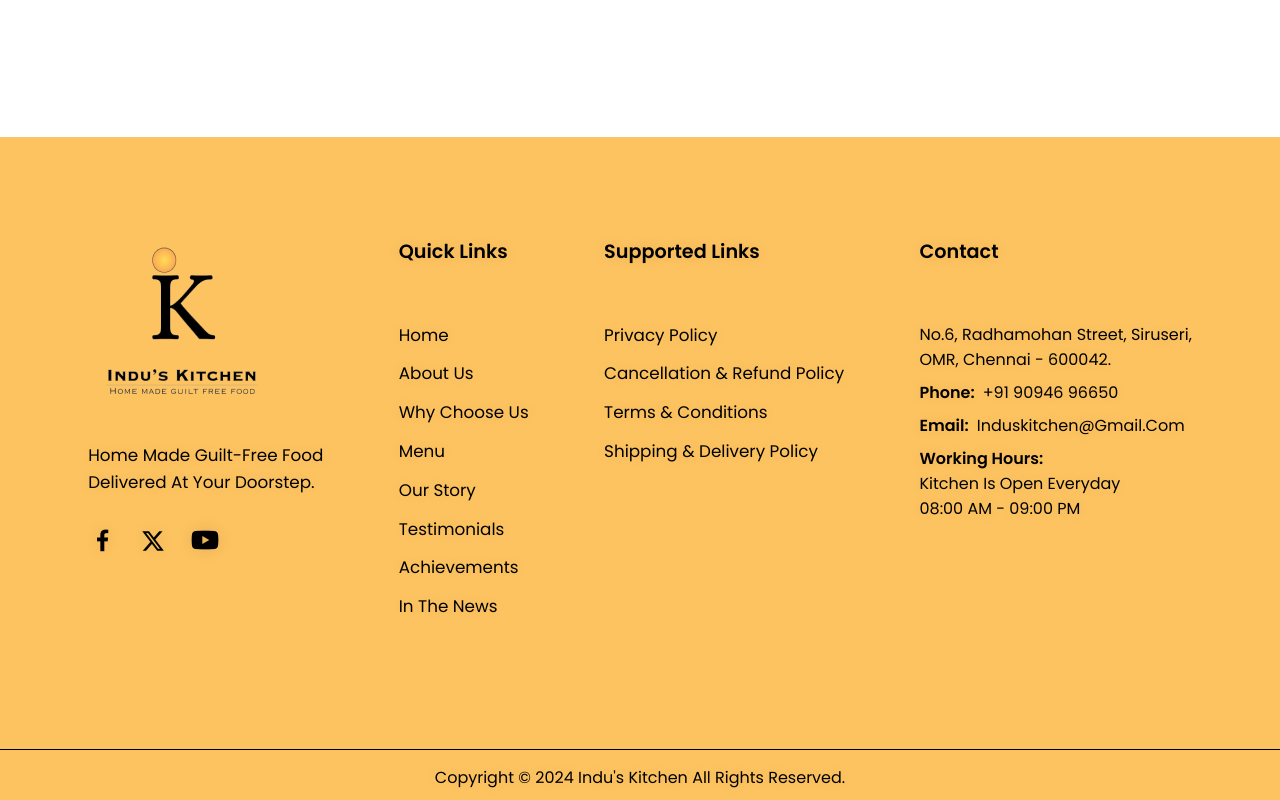
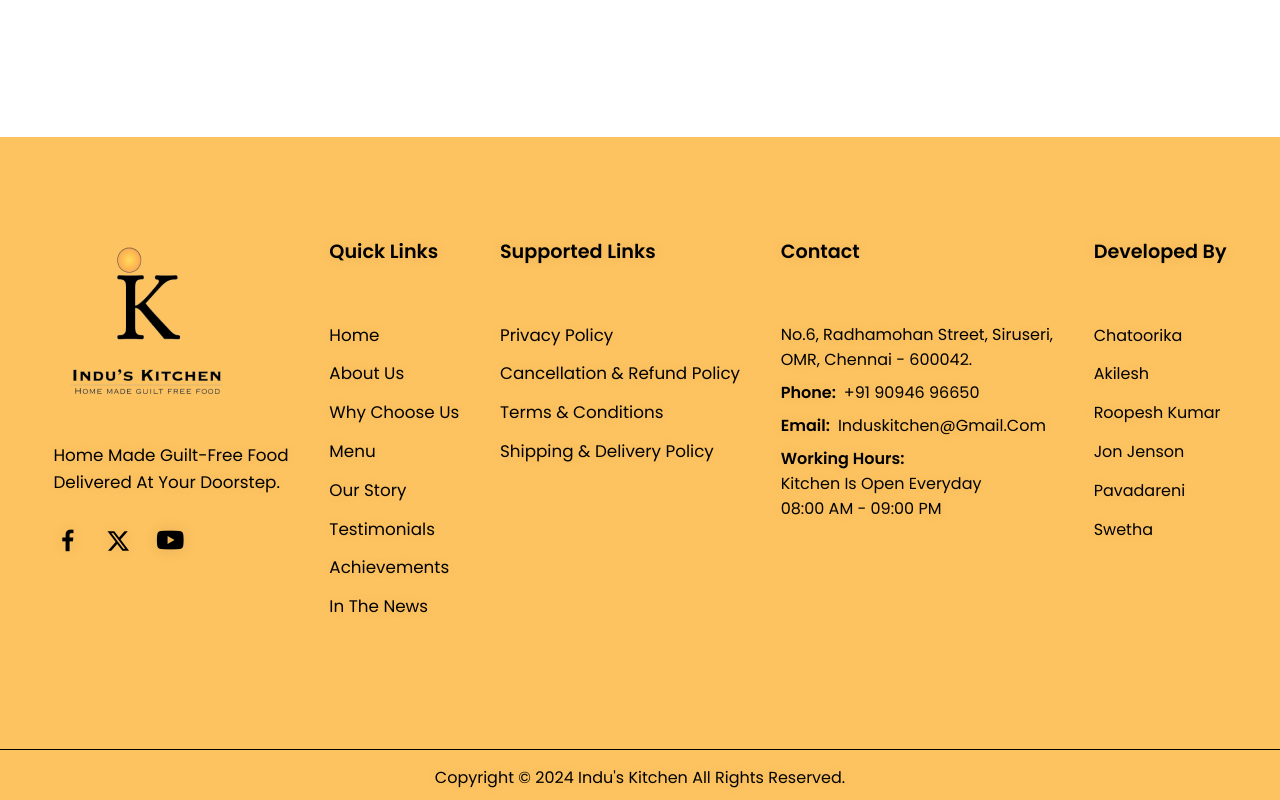
Before and after one commit to JonJenson/Indus_Kitchen, a React (Vite) app: page / in a window 1280 px wide. Shown: the part 8285-9085 px from the top of the page. Built offline with nearby package versions, Linux system fonts and the light colour scheme; a web font is replaced by a local one.

Commit message:
Update footer.tsx

```diff
--- a/Frontend/Components/footer/footer.tsx
+++ b/Frontend/Components/footer/footer.tsx
@@ -84,6 +84,18 @@ const Footer = () => {
                             </div>
                         </div>
                     </div>
+                    <div className="dev-section" id="developed-by">
+                        <p className="title">Developed By</p>
+                        <ul>
+                            <li><a href="#">Chatoorika</a></li>
+                            <li><a href="https://github.com/Akilesh-ML-Engineer">Akilesh</a></li>
+                            <li><a href="https://github.com/roopeshkumarm">Roopesh Kumar</a></li>
+                            <li><a href="https://github.com/JonJenson">Jon Jenson</a></li>
+                            <li><a href="https://github.com/Pavadareni">Pavadareni</a></li>
+                            <li><a href="https://www.linkedin.com/in/swetha-s-377063257">Swetha </a></li>
+
+                        </ul>
+                    </div>
                 </div>
                 <div className="copyrights-container">
                     <p>Copyright &copy; 2024 Indu's Kitchen All Rights Reserved.</p>
```
